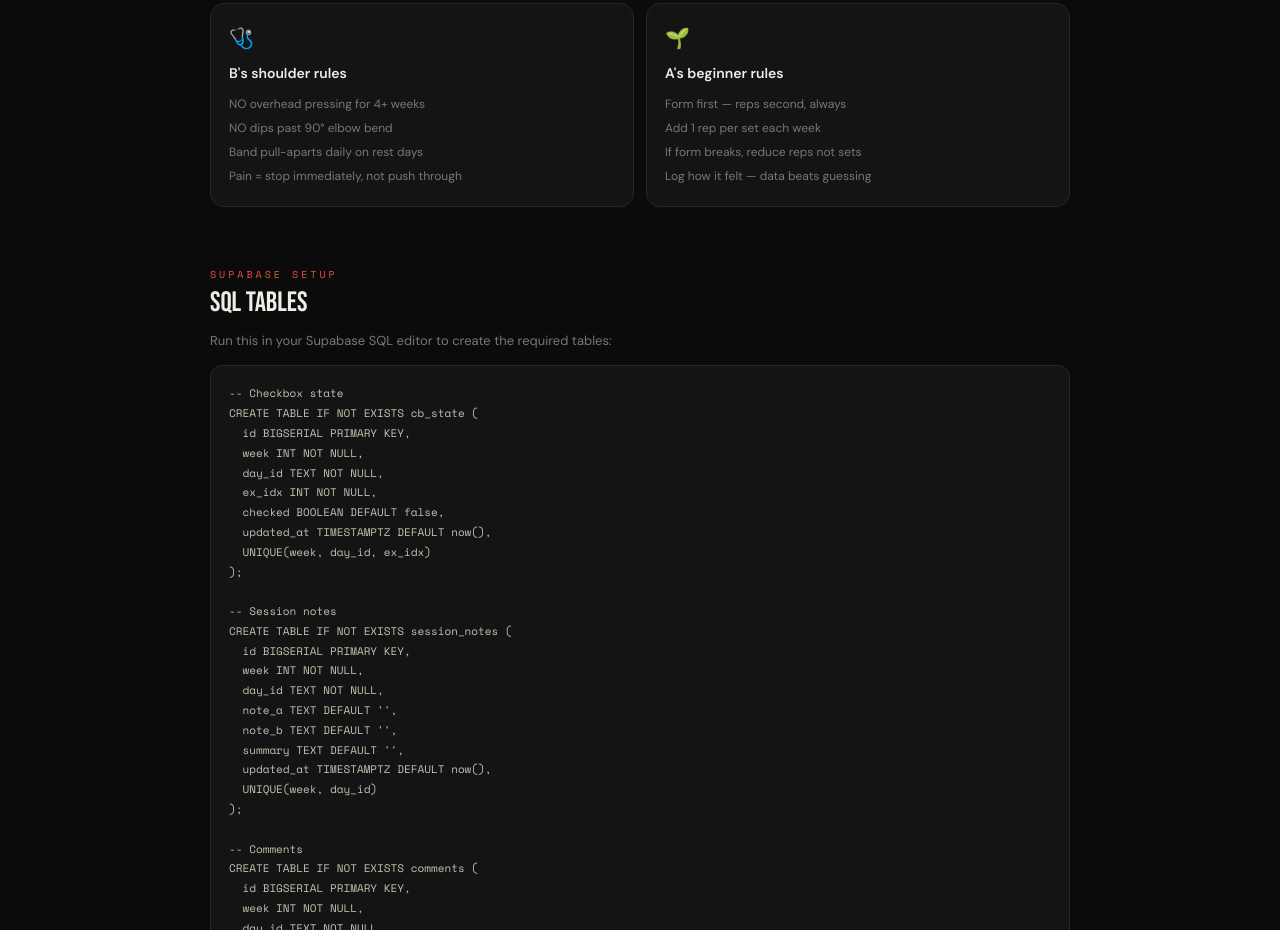
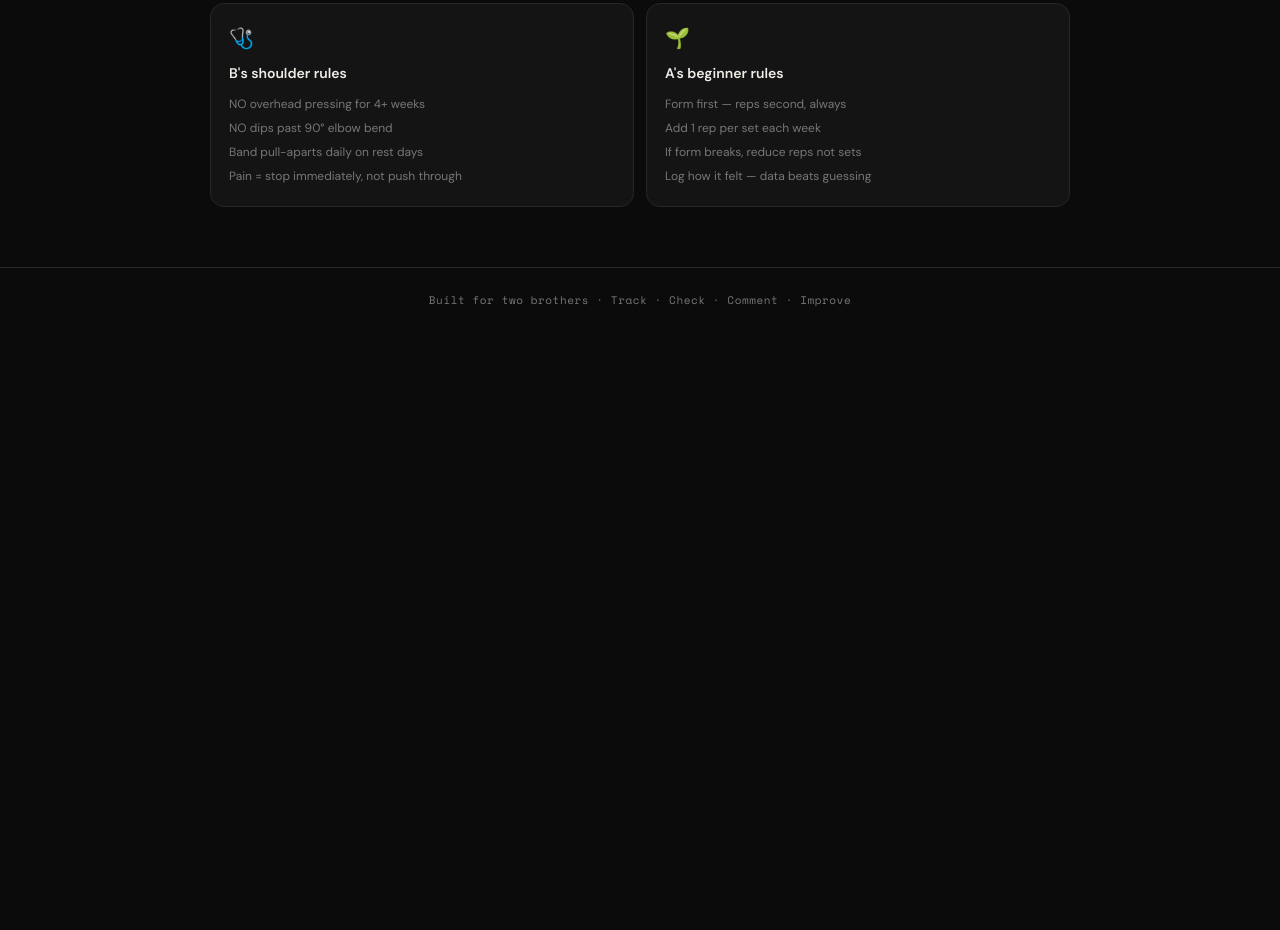
Before and after one commit to Kija-Maharjan/gym-bro, a plain HTML site: page index.html in a window 1280 px wide. Shown: the part 1150-2080 px from the top of the page. After the commit the page ends 1483 px from the top, so only its background shows below. Drawn offline with nearby package versions, Linux system fonts and the light colour scheme.

Commit message:
removed sql setup

```diff
--- a/index.html
+++ b/index.html
@@ -265,59 +265,6 @@ footer{border-top:1px solid var(--border);padding:24px 20px;text-align:center;fo
     <div class="rc"><div class="rc-icon">🌱</div><div class="rc-title">A's beginner rules</div><div class="rc-body">Form first — reps second, always<br>Add 1 rep per set each week<br>If form breaks, reduce reps not sets<br>Log how it felt — data beats guessing</div></div>
   </div>
 </div>
-
-<!-- SQL SETUP -->
-<div style="max-width:900px;margin:0 auto;padding:0 20px 60px">
-  <div class="sec-tag">supabase setup</div>
-  <div class="sec-title" style="font-size:28px;margin-bottom:14px">SQL Tables</div>
-  <p style="font-size:13px;color:var(--muted);margin-bottom:14px">Run this in your Supabase SQL editor to create the required tables:</p>
-  <pre style="background:var(--surface);border:1px solid var(--border);border-radius:12px;padding:18px;font-family:'Space Mono',monospace;font-size:11px;color:#c8c0b0;overflow-x:auto;line-height:1.8">-- Checkbox state
-CREATE TABLE IF NOT EXISTS cb_state (
-  id BIGSERIAL PRIMARY KEY,
-  week INT NOT NULL,
-  day_id TEXT NOT NULL,
-  ex_idx INT NOT NULL,
-  checked BOOLEAN DEFAULT false,
-  updated_at TIMESTAMPTZ DEFAULT now(),
-  UNIQUE(week, day_id, ex_idx)
-);
-
--- Session notes
-CREATE TABLE IF NOT EXISTS session_notes (
-  id BIGSERIAL PRIMARY KEY,
-  week INT NOT NULL,
-  day_id TEXT NOT NULL,
-  note_a TEXT DEFAULT '',
-  note_b TEXT DEFAULT '',
-  summary TEXT DEFAULT '',
-  updated_at TIMESTAMPTZ DEFAULT now(),
-  UNIQUE(week, day_id)
-);
-
--- Comments
-CREATE TABLE IF NOT EXISTS comments (
-  id BIGSERIAL PRIMARY KEY,
-  week INT NOT NULL,
-  day_id TEXT NOT NULL,
-  ex_name TEXT,
-  athlete TEXT NOT NULL,
-  body TEXT NOT NULL,
-  created_at TIMESTAMPTZ DEFAULT now()
-);
-
--- Enable RLS (optional but recommended)
-ALTER TABLE cb_state ENABLE ROW LEVEL SECURITY;
-ALTER TABLE session_notes ENABLE ROW LEVEL SECURITY;
-ALTER TABLE comments ENABLE ROW LEVEL SECURITY;
-
--- Allow all for anon (adjust for auth later)
-CREATE POLICY "allow_all" ON cb_state FOR ALL USING (true) WITH CHECK (true);
-CREATE POLICY "allow_all" ON session_notes FOR ALL USING (true) WITH CHECK (true);
-CREATE POLICY "allow_all" ON comments FOR ALL USING (true) WITH CHECK (true);</pre>
-</div>
-
-<div class="divider"></div>
-
 
 <footer>Built for two brothers · Track · Check · Comment · Improve</footer>
 
```
